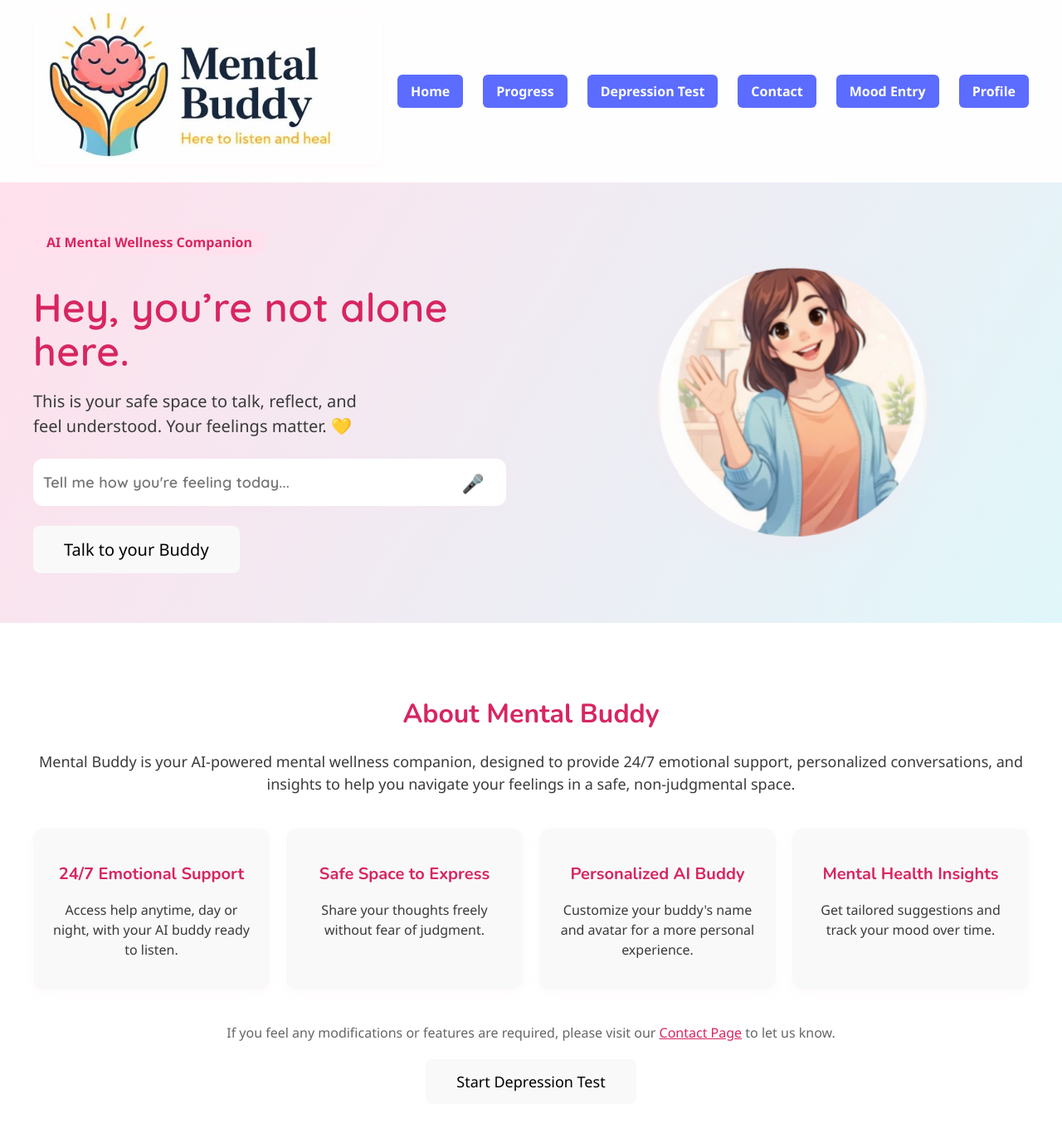
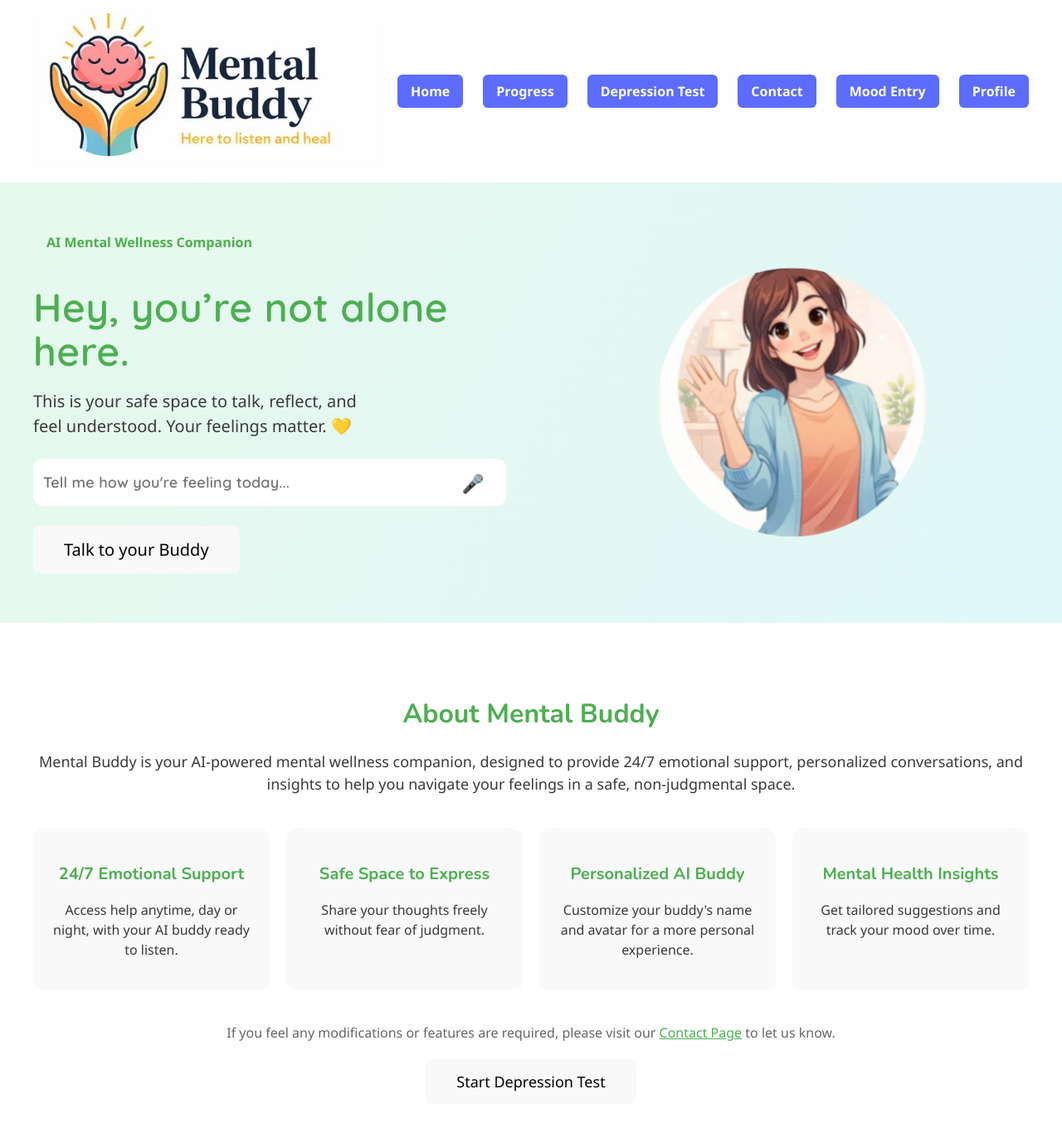
Before and after one commit to supriyas5648/mental-buddy, a React (Vite) app in the folder FRONT-END/: page /home in a window 1280 px wide. Shown: the top 1354 px of the page at 83% size. Built offline with nearby package versions, Linux system fonts and the light colour scheme; no server answers; sample sign-in values are in the browser's storage.

Commit message:
ui updated6

```diff
--- a/FRONT-END/src/components/BreathingBackground.css
+++ b/FRONT-END/src/components/BreathingBackground.css
@@ -1,6 +1,6 @@
  /* src/components/BreathingBackground.css */
 .breathing-bg {
-  background: linear-gradient(120deg, #ffe0ec 0%, #e0f7fa 100%);
+  background: linear-gradient(120deg, #e6f9ec 0%, #e0f7fa 100%);
   animation: breathing 8s ease-in-out infinite;
 }
 
@@ -104,7 +104,7 @@
 }
 
 .message.user .message-content {
-  background-color: #d1e7ff;
+  background-color: #e6f9ec;
 }
 
 .name {
--- a/FRONT-END/src/components/ChatBubble.jsx
+++ b/FRONT-END/src/components/ChatBubble.jsx
@@ -10,7 +10,7 @@ const ChatBubble = ({ sender, text, isLast }) => {
       <div
         className={`max-w-xs px-4 py-2 rounded-2xl shadow-md text-base font-medium
           ${isUser
-            ? "bg-gradient-to-br from-pink-200 to-pink-100 text-gray-800 rounded-br-none"
+            ? "bg-gradient-to-br from-green-200 to-green-100 text-gray-800 rounded-br-none"
             : "bg-gradient-to-br from-blue-100 to-blue-50 text-gray-700 rounded-bl-none"}
           ${isLast ? "animate-bubble-pop" : ""}
         `}
--- a/FRONT-END/src/components/FriendlyButton.jsx
+++ b/FRONT-END/src/components/FriendlyButton.jsx
@@ -3,7 +3,7 @@ import React from "react";
 
 const FriendlyButton = ({ children, ...props }) => (
   <button
-    className="px-6 py-2 rounded-full bg-gradient-to-r from-pink-300 to-yellow-200 text-gray-800 font-semibold shadow-md hover:scale-105 hover:shadow-lg transition-all duration-200 focus:outline-none focus:ring-2 focus:ring-pink-200"
+    className="px-6 py-2 rounded-full bg-gradient-to-r from-green-300 to-teal-200 text-gray-800 font-semibold shadow-md hover:scale-105 hover:shadow-lg transition-all duration-200 focus:outline-none focus:ring-2 focus:ring-green-200"
     {...props}
   >
     {children}
--- a/FRONT-END/src/components/OnboardingModal.jsx
+++ b/FRONT-END/src/components/OnboardingModal.jsx
@@ -6,12 +6,12 @@ const OnboardingModal = ({ open, onClose }) => {
   return (
     <div className="fixed inset-0 z-50 flex items-center justify-center bg-black/30">
       <div className="bg-white rounded-3xl shadow-2xl p-8 max-w-md w-full animate-fade-in">
-        <h2 className="text-2xl font-bold mb-2 text-pink-500">Welcome to Mental Buddy!</h2>
+        <h2 className="text-2xl font-bold mb-2 text-green-500">Welcome to Mental Buddy!</h2>
         <p className="mb-4 text-gray-600">
           This is your safe space. Here, you can chat, track your mood, and find comfort whenever you need it. 💛
         </p>
         <button
-          className="mt-4 px-6 py-2 rounded-full bg-gradient-to-r from-pink-300 to-yellow-200 text-gray-800 font-semibold shadow hover:scale-105 transition-all duration-200"
+          className="mt-4 px-6 py-2 rounded-full bg-gradient-to-r from-green-300 to-teal-200 text-gray-800 font-semibold shadow hover:scale-105 transition-all duration-200"
           onClick={onClose}
         >
           Let’s Start
--- a/FRONT-END/src/pages/Chat.jsx
+++ b/FRONT-END/src/pages/Chat.jsx
@@ -119,7 +119,7 @@ function Chat() {
         <BreathingBackground>
             <div className="chat-container" style={{ background: "transparent" }}>
                 {/* Header */}
-                <header className="chat-header" style={{ background: "rgba(255,255,255,0.7)", boxShadow: "0 2px 8px #ffe0ec33" }}>
+                <header className="chat-header" style={{ background: "rgba(255,255,255,0.7)", boxShadow: "0 2px 8px #e6f9ec33" }}>
                     <Link to="/home" className="back-btn">← Back</Link>
                     <div className="flex items-center gap-2">
                         <AnimatedAvatar src={aiAvatar} alt="Buddy Avatar" />
--- a/FRONT-END/src/pages/Home.jsx
+++ b/FRONT-END/src/pages/Home.jsx
@@ -41,9 +41,9 @@ function Home() {
   return (
     <>
       {/* NAVBAR */}
-      <header className="navbar" style={{ background: "rgba(255,255,255,0.9)", boxShadow: "0 2px 8px #ffe0ec33" }}>
+      <header className="navbar" style={{ background: "rgba(255,255,255,0.9)", boxShadow: "0 2px 8px #e6f9ec33" }}>
         <div className="nav-left">
-          <img src={logo} alt="Mental Buddy Logo" style={{ borderRadius: 12, boxShadow: "0 2px 8px #ffe0ec33" }} />
+          <img src={logo} alt="Mental Buddy Logo" style={{ borderRadius: 12, boxShadow: "0 2px 8px #e6f9ec33" }} />
         </div>
         <nav className="nav-right">
           <Link to="/home">Home</Link>
@@ -56,22 +56,22 @@ function Home() {
       </header>
 
       {/* HERO SECTION */}
-      <section className="hero" style={{ background: "linear-gradient(120deg, #ffe0ec 0%, #e0f7fa 100%)" }}>
+      <section className="hero" style={{ background: "linear-gradient(120deg, #e6f9ec 0%, #e0f7fa 100%)" }}>
         <div className="hero-grid">
           <div className="hero-left">
-            <span className="tag" style={{ background: "#ffe0ec", color: "#d72660", borderRadius: 16, padding: "4px 16px", fontWeight: 600 }}>AI Mental Wellness Companion</span>
-            <h1 className="friendly" style={{ fontSize: 48, marginBottom: 16, color: "#d72660", lineHeight: 1.1 }}>
+            <span className="tag" style={{ background: "#e6f9ec", color: "#4CAF50", borderRadius: 16, padding: "4px 16px", fontWeight: 600 }}>AI Mental Wellness Companion</span>
+            <h1 className="friendly" style={{ fontSize: 48, marginBottom: 16, color: "#4CAF50", lineHeight: 1.1 }}>
               Hey, you’re not alone here.
             </h1>
             <p style={{ maxWidth: 420, marginBottom: 24, color: "#3a3a3a", fontSize: 20 }}>
               This is your safe space to talk, reflect, and feel understood. Your feelings matter. 💛
             </p>
-            <div className="input-box" onClick={() => navigate('/chat')} style={{ background: "#fff", borderRadius: 12, boxShadow: "0 2px 8px #ffe0ec33" }}>
+            <div className="input-box" onClick={() => navigate('/chat')} style={{ background: "#fff", borderRadius: 12, boxShadow: "0 2px 8px #e6f9ec33" }}>
               <input
                 type="text"
                 placeholder="Tell me how you're feeling today..."
                 readOnly
-                style={{ cursor: "pointer", background: "transparent", border: "none", fontSize: 18, color: "#d72660" }}
+                style={{ cursor: "pointer", background: "transparent", border: "none", fontSize: 18, color: "#4CAF50" }}
                 className="friendly"
               />
               <button className="mic-btn" style={{ fontSize: 22, background: "none", border: "none", cursor: "pointer" }}>🎤</button>
@@ -86,7 +86,7 @@ function Home() {
             <img
               src={buddyImg}
               alt="Mental Buddy Avatar"
-              style={{ borderRadius: "50%", boxShadow: "0 8px 32px #ffe0ec55", width: 320, height: 320, objectFit: "cover", animation: "avatar-breathing 3s ease-in-out infinite" }}
+              style={{ borderRadius: "50%", boxShadow: "0 8px 32px #e6f9ec55", width: 320, height: 320, objectFit: "cover", animation: "avatar-breathing 3s ease-in-out infinite" }}
             />
           </div>
         </div>
@@ -95,32 +95,32 @@ function Home() {
       {/* NEW SECTION: App Description and Benefits */}
       <section className="app-info" style={{ padding: "60px 40px", background: "#fff", textAlign: "center" }}>
         <div style={{ maxWidth: "1200px", margin: "0 auto" }}>
-          <h2 style={{ fontSize: "32px", marginBottom: "20px", color: "#d72660" }}>About Mental Buddy</h2>
+          <h2 style={{ fontSize: "32px", marginBottom: "20px", color: "#4CAF50" }}>About Mental Buddy</h2>
           <p style={{ fontSize: "18px", marginBottom: "40px", color: "#3a3a3a" }}>
             Mental Buddy is your AI-powered mental wellness companion, designed to provide 24/7 emotional support, personalized conversations, and insights to help you navigate your feelings in a safe, non-judgmental space.
           </p>
 
           <div className="benefits" style={{ display: "grid", gridTemplateColumns: "repeat(auto-fit, minmax(250px, 1fr))", gap: "20px", marginBottom: "40px" }}>
-            <div className="benefit-card" style={{ padding: "20px", borderRadius: "12px", boxShadow: "0 4px 12px #ffe0ec33", background: "#f9f9f9" }}>
-              <h3 style={{ fontSize: "20px", marginBottom: "10px", color: "#d72660" }}>24/7 Emotional Support</h3>
+            <div className="benefit-card" style={{ padding: "20px", borderRadius: "12px", boxShadow: "0 4px 12px #e6f9ec33", background: "#f9f9f9" }}>
+              <h3 style={{ fontSize: "20px", marginBottom: "10px", color: "#4CAF50" }}>24/7 Emotional Support</h3>
               <p>Access help anytime, day or night, with your AI buddy ready to listen.</p>
             </div>
-            <div className="benefit-card" style={{ padding: "20px", borderRadius: "12px", boxShadow: "0 4px 12px #ffe0ec33", background: "#f9f9f9" }}>
-              <h3 style={{ fontSize: "20px", marginBottom: "10px", color: "#d72660" }}>Safe Space to Express</h3>
+            <div className="benefit-card" style={{ padding: "20px", borderRadius: "12px", boxShadow: "0 4px 12px #e6f9ec33", background: "#f9f9f9" }}>
+              <h3 style={{ fontSize: "20px", marginBottom: "10px", color: "#4CAF50" }}>Safe Space to Express</h3>
               <p>Share your thoughts freely without fear of judgment.</p>
             </div>
-            <div className="benefit-card" style={{ padding: "20px", borderRadius: "12px", boxShadow: "0 4px 12px #ffe0ec33", background: "#f9f9f9" }}>
-              <h3 style={{ fontSize: "20px", marginBottom: "10px", color: "#d72660" }}>Personalized AI Buddy</h3>
+            <div className="benefit-card" style={{ padding: "20px", borderRadius: "12px", boxShadow: "0 4px 12px #e6f9ec33", background: "#f9f9f9" }}>
+              <h3 style={{ fontSize: "20px", marginBottom: "10px", color: "#4CAF50" }}>Personalized AI Buddy</h3>
               <p>Customize your buddy's name and avatar for a more personal experience.</p>
             </div>
-            <div className="benefit-card" style={{ padding: "20px", borderRadius: "12px", boxShadow: "0 4px 12px #ffe0ec33", background: "#f9f9f9" }}>
-              <h3 style={{ fontSize: "20px", marginBottom: "10px", color: "#d72660" }}>Mental Health Insights</h3>
+            <div className="benefit-card" style={{ padding: "20px", borderRadius: "12px", boxShadow: "0 4px 12px #e6f9ec33", background: "#f9f9f9" }}>
+              <h3 style={{ fontSize: "20px", marginBottom: "10px", color: "#4CAF50" }}>Mental Health Insights</h3>
               <p>Get tailored suggestions and track your mood over time.</p>
             </div>
           </div>
 
           <p style={{ fontSize: "16px", marginBottom: "20px", color: "#666" }}>
-            If you feel any modifications or features are required, please visit our <Link to="/contact" style={{ color: "#d72660", textDecoration: "underline" }}>Contact Page</Link> to let us know.
+            If you feel any modifications or features are required, please visit our <Link to="/contact" style={{ color: "#4CAF50", textDecoration: "underline" }}>Contact Page</Link> to let us know.
           </p>
 
           <FriendlyButton onClick={() => navigate('/depression-test')} style={{ fontSize: 18, padding: "14px 36px" }}>
--- a/FRONT-END/src/pages/MoodEntry.jsx
+++ b/FRONT-END/src/pages/MoodEntry.jsx
@@ -7,7 +7,7 @@ import "../components/BreathingBackground.css";
 import "../styles/mood.css";
 
 const moodColors = {
-  happy: "border-pink-200",
+  happy: "border-green-200",
   sad: "border-blue-200",
   anxious: "border-yellow-200",
   calm: "border-green-200",
@@ -70,8 +70,8 @@ function MoodEntry() {
   };
 
   return (
-    <div className="mood-entry-container" style={{ background: "linear-gradient(120deg, #ffe0ec 0%, #e0f7fa 100%)" }}>
-      <div className="mood-entry-card" style={{ background: "rgba(255,255,255,0.85)", boxShadow: "0 8px 32px #ffe0ec55" }}>
+    <div className="mood-entry-container" style={{ background: "linear-gradient(120deg, #e6f9ec 0%, #e0f7fa 100%)" }}>
+      <div className="mood-entry-card" style={{ background: "rgba(255,255,255,0.85)", boxShadow: "0 8px 32px #e6f9ec55" }}>
         <h1 className="mood-title friendly">How are you feeling today?</h1>
         <p className="mood-subtitle">This is your private journal. Your feelings matter. 💛</p>
 
```
Also changed, not shown: FRONT-END/src/pages/Progress.jsx (+9 -9 lines), 1 other file (tests, documents, lock files or other folders).
